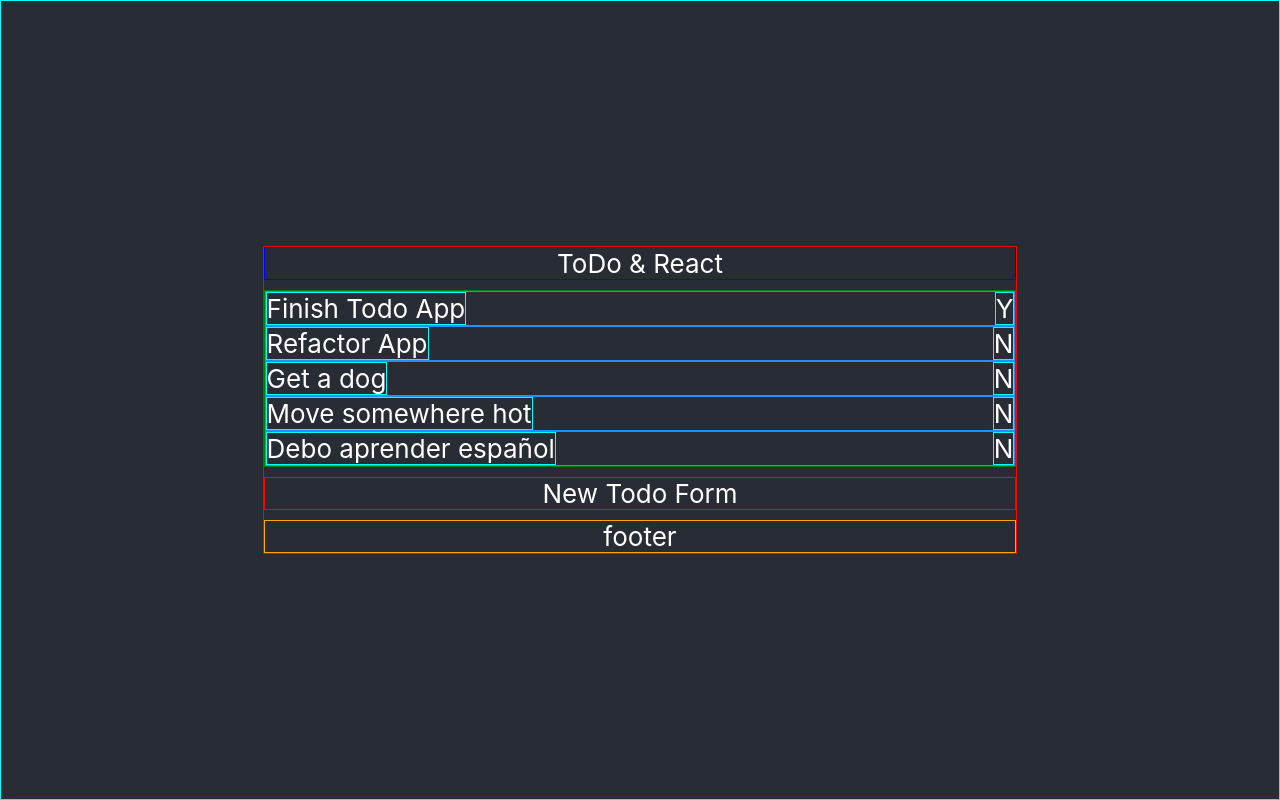
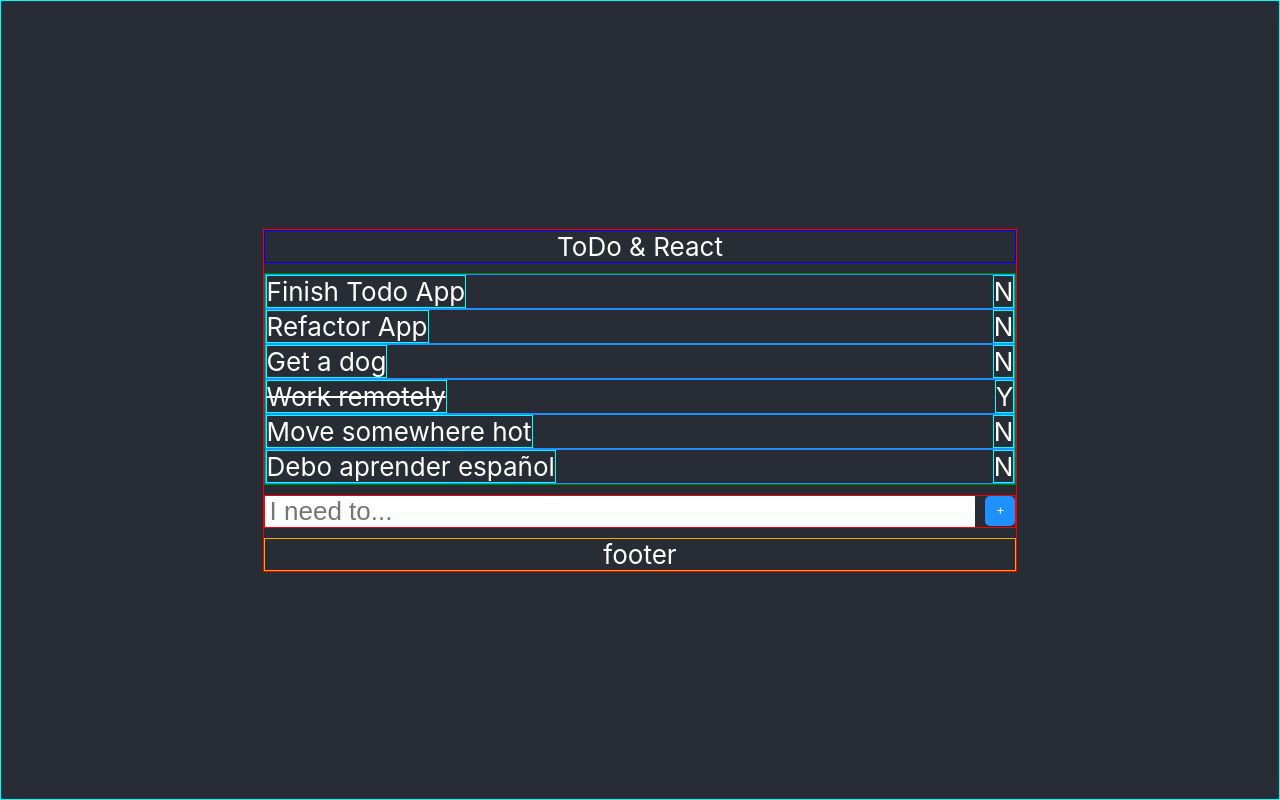
Before and after one commit to orjon/react-todo, a React (Create React App) app: page / in a window 1280 px wide. Built offline with nearby package versions, Linux system fonts and the light colour scheme.

Commit message:
Add item working. Mark item as completed is almost working! Sass installed

```diff
--- a/package.json
+++ b/package.json
@@ -7,6 +7,7 @@
     "@testing-library/jest-dom": "^4.2.4",
     "@testing-library/react": "^9.3.2",
     "@testing-library/user-event": "^7.1.2",
+    "node-sass": "^4.13.1",
     "react": "^16.13.0",
     "react-dom": "^16.13.0",
     "react-scripts": "3.4.0",
--- a/src/Todo.js
+++ b/src/Todo.js
@@ -1,15 +1,29 @@
 import React, { Component } from 'react';
-import './Todo.css';
+import './Todo.scss';
 
 class Todo extends Component {
+  constructor(props){
+    super(props);
+    this.handleMarkDone = this.handleMarkDone.bind(this);
+  }
+
+  handleMarkDone(e){
+    this.props.markDone(this.props.id)
+  }
 
 
 
   render(){
     return(
       <div className='Todo'>
-        <div className='Todo-text'>{this.props.text}</div>
-        <div className='Todo-done'>{this.props.done? 'Y' : 'N'}</div>
+        <div
+          className={`Todo-text ${this.props.done? 'done' : ''}`}
+          onClick={this.handleMarkDone}>
+            {this.props.text}
+          </div>
+        <div className='Todo-done'>
+          {this.props.done? 'Y' : 'N'}
+        </div>
       </div>
     )
   }
--- a/src/Todo.css
+++ b/src/Todo.scss
@@ -9,6 +9,9 @@
 .Todo-text {
   border: 1px solid cyan;
   text-align: left;
+  &.done{
+    text-decoration: line-through;
+  }
 }
 
 .Todo-done {
--- a/src/TodoList.js
+++ b/src/TodoList.js
@@ -2,28 +2,54 @@
 import Todo from './Todo';
 import TodoNew from './TodoNew';
 import {v4 as uuid} from 'uuid';
-import './TodoList.css';
+import './TodoList.scss';
 
 class TodoList extends Component {
   constructor(props){
     super(props);
     this.state={
       todos: [
-        {text:'Finish Todo App', done:'false'},
-        {text:'Refactor App', done:false},
-        {text:'Get a dog', done:false},
-        {text:'Move somewhere hot', done:false},
-        {text:'Debo aprender español', done:false}
+        {text:'Finish Todo App', done: false, id:uuid()},
+        {text:'Refactor App', done:false, id:uuid()},
+        {text:'Get a dog', done:false, id:uuid()},
+        {text:'Work remotely', done:true, id:uuid()},
+        {text:'Move somewhere hot', done:false, id:uuid()},
+        {text:'Debo aprender español', done:false, id:uuid()}
       ]
-    }
+    };
+    this.markDone = this.markDone.bind(this);
+    this.addTodo = this.addTodo.bind(this);
   }
 
   createList(){
     return(
       this.state.todos.map(todo => (
-        <Todo key={uuid()} text={todo.text} done={todo.done} />
+        <Todo key={todo.id} id={todo.id} text={todo.text} done={todo.done} markDone={this.markDone}/>
       ))
     )
+  }
+
+  // removeBox(boxId){
+  //   this.setState({
+  //     boxes: [...this.state.boxes.filter(box => box.id !== boxId)]
+  //   })
+  // }
+
+  addTodo(todo){
+    console.log(todo)
+    let newTodo = {...todo, id: uuid()};
+    this.setState(state => (
+      {todos: [...this.state.todos, newTodo]}
+    ))
+  }
+
+  markDone(todoId){
+    let arrayLocation =this.state.todos.indexOf((this.state.todos.filter(todo => todo.id === todoId))[0]);
+    console.log(arrayLocation);
+    console.log(this.state.todos[arrayLocation]);
+    // this.setState({
+    //   todos[arrayLocation] {...this.state.todos[arrayLocation], done: true};
+    // })
   }
 
   render(){
@@ -32,7 +58,7 @@
         <div className='TodoList'>
           {this.createList()}
         </div>
-        <TodoNew />
+        <TodoNew addTodo={this.addTodo}/>
       </div>
 
     )
--- a/src/TodoNew.css
+++ /dev/null
@@ -1,4 +0,0 @@
-.Todo-new {
-  margin-top: 10px;
-  border: 1px solid red;
-}
--- a/src/TodoNew.js
+++ b/src/TodoNew.js
@@ -1,11 +1,55 @@
 import React, { Component } from 'react';
-import './TodoNew.css';
+import './TodoNew.scss';
 
 class TodoNew extends Component {
+  constructor(props){
+    super(props);
+    this.state={
+      text:'',
+      done: false
+    };
+    this.handleChange = this.handleChange.bind(this);
+    this.handleSubmit = this.handleSubmit.bind(this);
+  }
+
+  handleChange(e){
+    this.setState(
+      {[e.target.name]: e.target.value}
+    )
+  }
+
+  handleSubmit(e){
+    e.preventDefault();
+    this.props.addTodo(this.state)
+    this.setState({
+      text:'',
+      done: false
+    });
+  }
+
   render(){
     return(
-      <div className='Todo-new'>
-        New Todo Form
+      <div className='TodoNew'>
+        <form onSubmit={this.handleSubmit}>
+          <div className='row'>
+            {/* <label htmlFor='text'></label> */}
+            <input
+              placeholder='I need to...'
+              type='text'
+              id='text'
+              name='text'
+              value={this.state.text}
+              onChange={this.handleChange}>
+            </input>
+            <button
+              className='submit'
+              type='submit'>
+                +
+            </button>
+          </div>
+
+
+        </form>
       </div>
     )
   }
--- /dev/null
+++ b/src/TodoNew.scss
@@ -0,0 +1,44 @@
+.TodoNew {
+  margin-top: 10px;
+  border: 1px solid red;
+  display: flex;
+  flex-direction: column;
+  form {
+    display: flex;
+    flex-direction: column;
+    .row {
+      width: 100%;
+      display: flex;
+      flex-direction: row;
+      justify-content: space-between;
+      input {
+        flex: 1;
+      }
+    }
+  }
+
+}
+
+input {
+  border: 0;
+  padding: 0 5px;
+  margin-right: 10px;
+  font-size: calc(10px + 2vmin);
+}
+
+button {
+  height: 30px;
+  width: 30px;
+  outline: none;
+  align-items: right;
+  font-size: 10pt;
+  padding: 7px;
+  border: 0px;
+  border-radius: 5px;
+  color: white;
+  font-weight: 200;
+  text-transform: uppercase;
+  &.submit {
+  background-color: dodgerblue;
+  }
+}
```
Also changed, not shown: screenshots/screenshot.png, src/TodoList.scss (renamed from src/TodoList.css), 1 other file (tests, documents, lock files or other folders).
